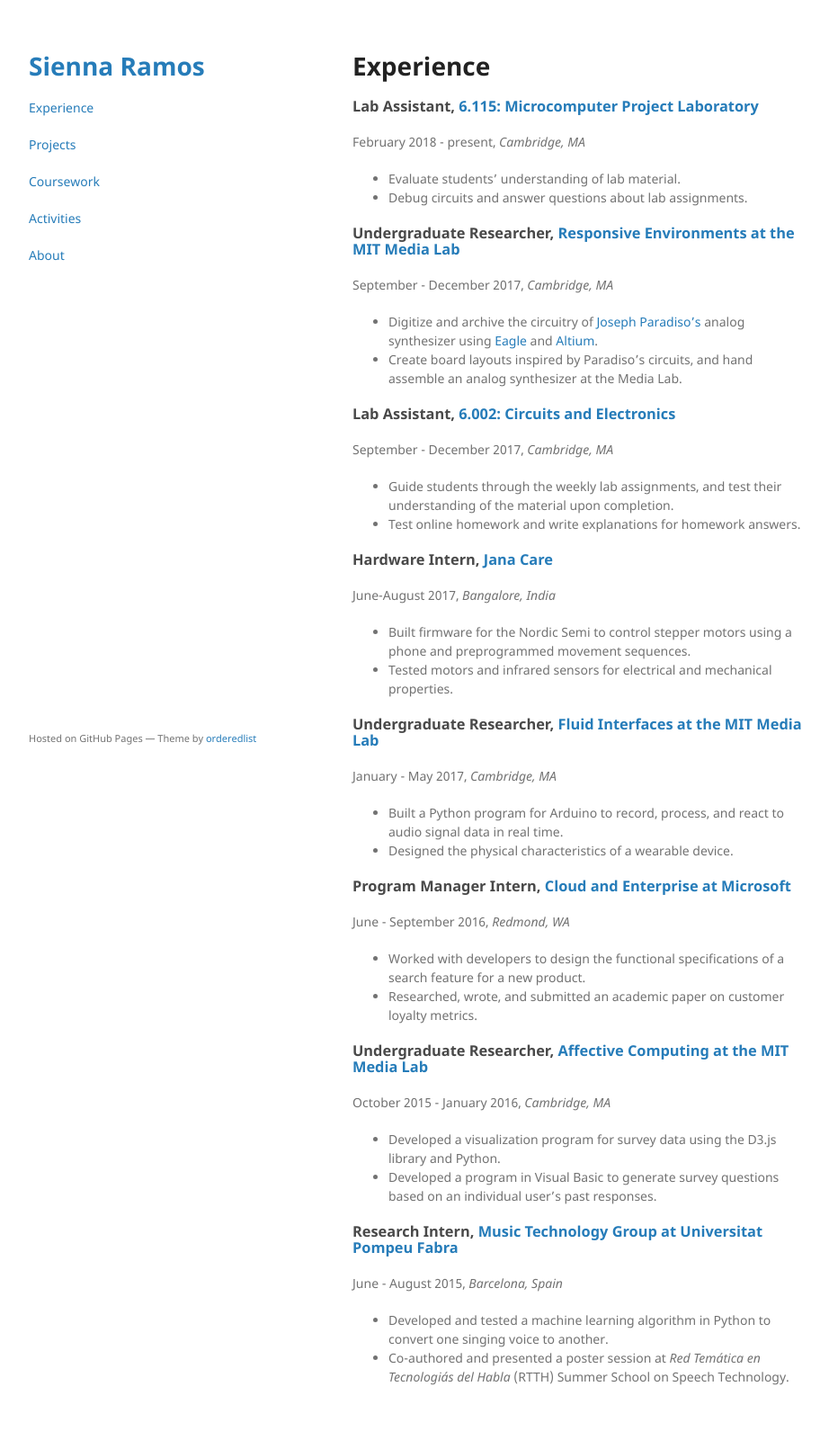
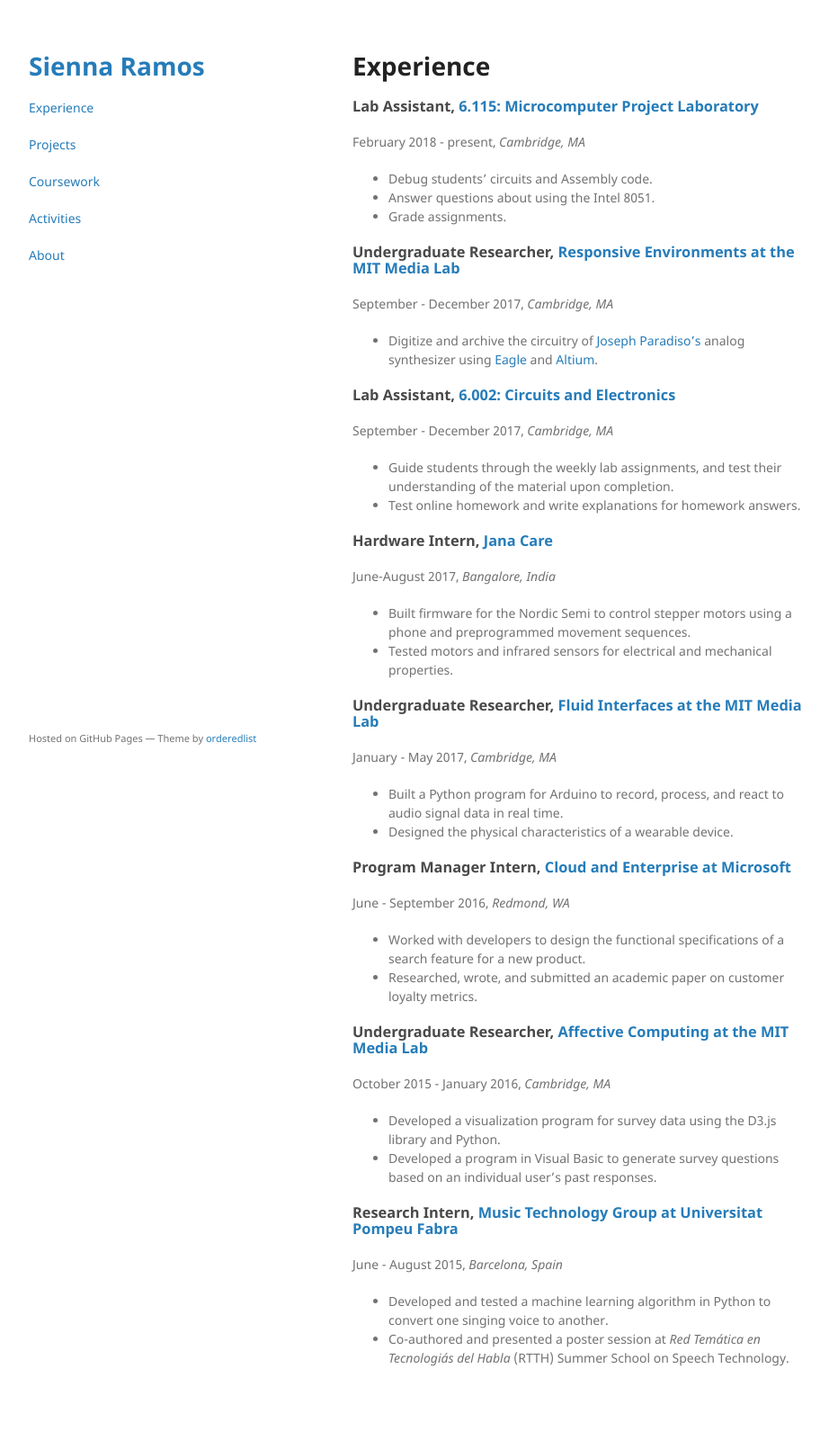
Before and after one commit to saramos/saramos.github.io, a Jekyll site: the page built from experience.md, in a window 1280 px wide. Shown: the whole page at 90% size, without its empty margins (178-1100 px from the left). Built offline with Jekyll 4.4.1, drawn with Linux system fonts in a browser that asks for light colours; our own code applies the rules of GitHub Pages for plain Markdown files; after the commit the page ends 1590 px from its top, so only the background shows below that.

Commit message:
edit 6.115 description

```diff
--- a/experience.md
+++ b/experience.md
@@ -6,13 +6,14 @@
 
 ### Lab Assistant, [6.115: Microcomputer Project Laboratory](http://web.mit.edu/6.115/www/)
 February 2018 - present, _Cambridge, MA_
-* Evaluate students' understanding of lab material.
-* Debug circuits and answer questions about lab assignments.
+* Debug students' circuits and Assembly code.
+* Answer questions about using the Intel 8051.
+* Grade assignments.
+
 
 ### Undergraduate Researcher, [Responsive Environments at the MIT Media Lab](https://www.media.mit.edu/groups/responsive-environments/overview/)
 September - December 2017, _Cambridge, MA_
 * Digitize and archive the circuitry of [Joseph Paradiso's](http://web.media.mit.edu/~joep/) analog synthesizer using [Eagle](https://www.autodesk.com/products/eagle/overview) and [Altium](http://www.altium.com/).
-* Create board layouts inspired by Paradiso's circuits, and hand assemble an analog synthesizer at the Media Lab.
 
 ### Lab Assistant, [6.002: Circuits and Electronics](https://ocw.mit.edu/courses/electrical-engineering-and-computer-science/6-002-circuits-and-electronics-spring-2007/)
 September - December 2017, _Cambridge, MA_
```
